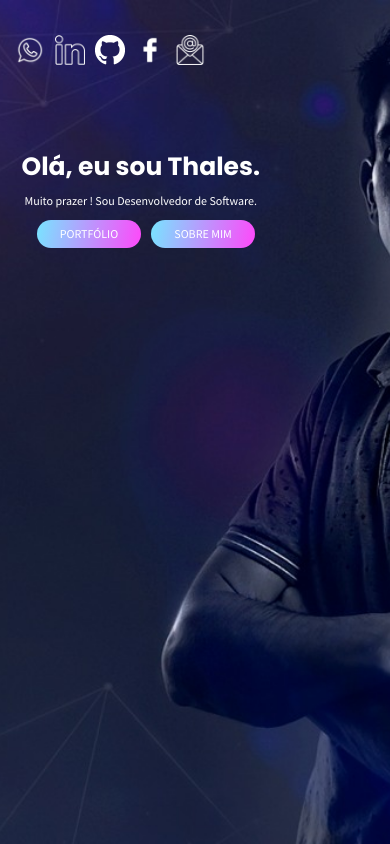
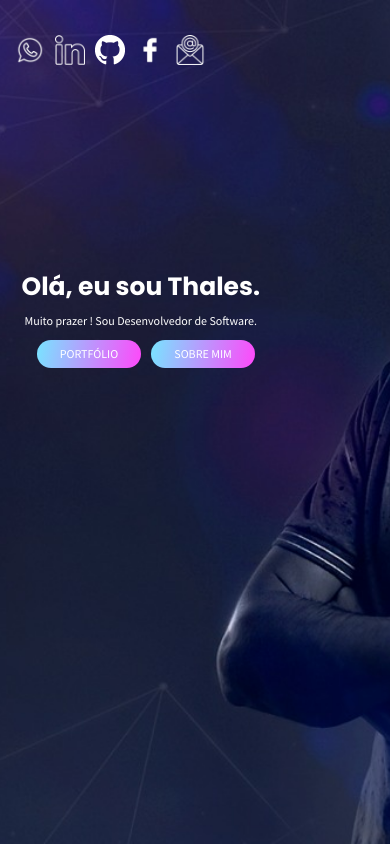
Before and after one commit to ThalesDFerreira/ThalesDFerreira.github.io, a React (Create React App) app: page / in a window 390 px wide. Built offline with nearby package versions, Linux system fonts and the light colour scheme.

Commit message:
finalizando midiaquary para smartphone1

```diff
--- a/src/pages/Home.css
+++ b/src/pages/Home.css
@@ -165,6 +165,10 @@ button.btn-works:hover {
 }
 
 @media (min-width: 481px) and (max-width: 768px) {
+  .container-main-base {
+    background-position: -600px;
+  }
+
   .div-container-contatos1 {
     justify-content: flex-start;
     margin-left: 40px;
@@ -180,7 +184,7 @@ button.btn-works:hover {
   }
 
   #container-div-main {
-    margin-top: 130px;
+    margin-top: 230px;
   }
 
   #text1 {
@@ -203,6 +207,10 @@ button.btn-works:hover {
 }
 
 @media (min-width: 360px) and (max-width: 480px) {
+  .container-main-base {
+    background-position: -500px;
+  }
+
   .div-container-contatos1 {
     justify-content: flex-start;
     margin-left: 10px;
@@ -218,7 +226,7 @@ button.btn-works:hover {
   }
 
   #container-div-main {
-    margin-top: 80px;
+    margin-top: 200px;
   }
 
   #text1 {
```
